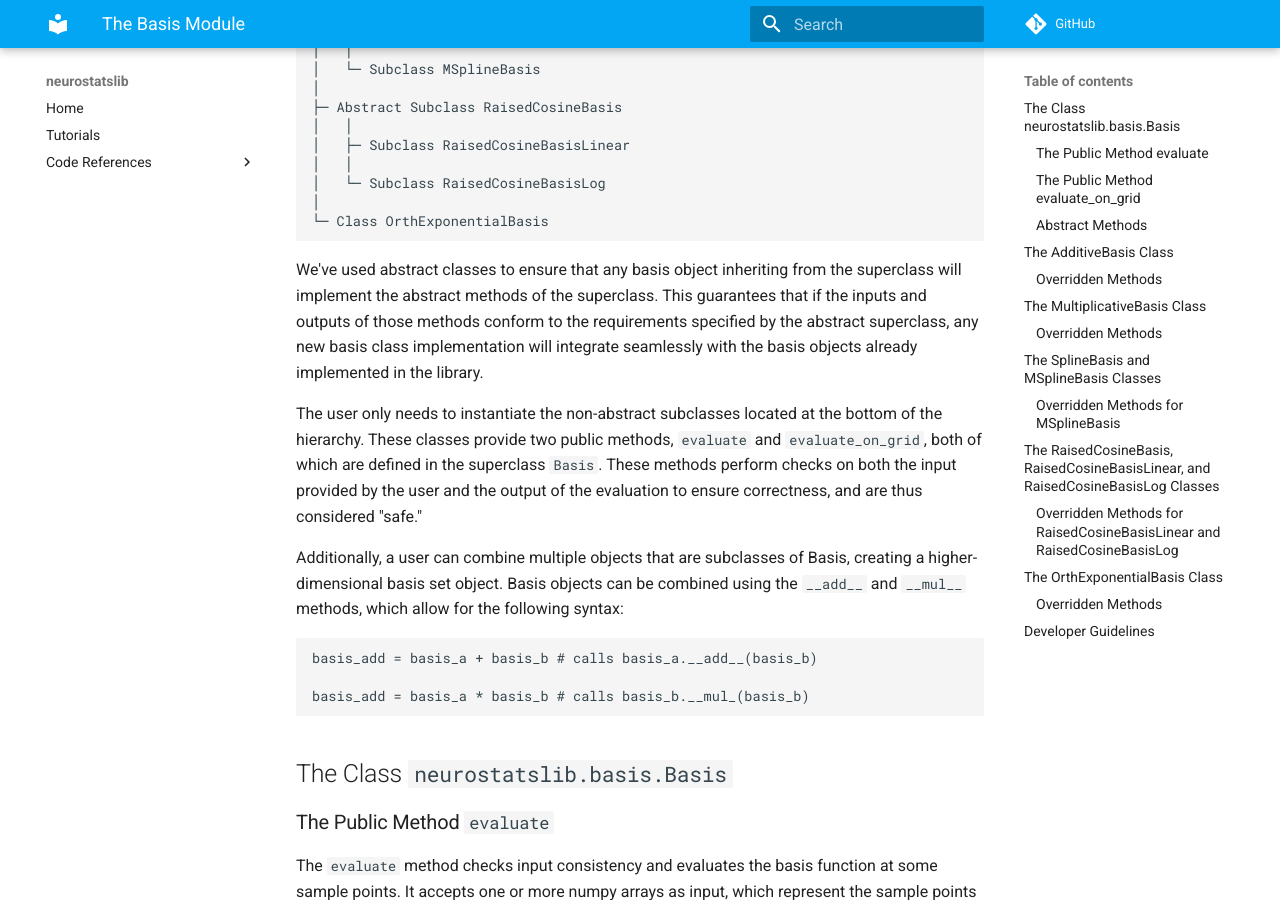
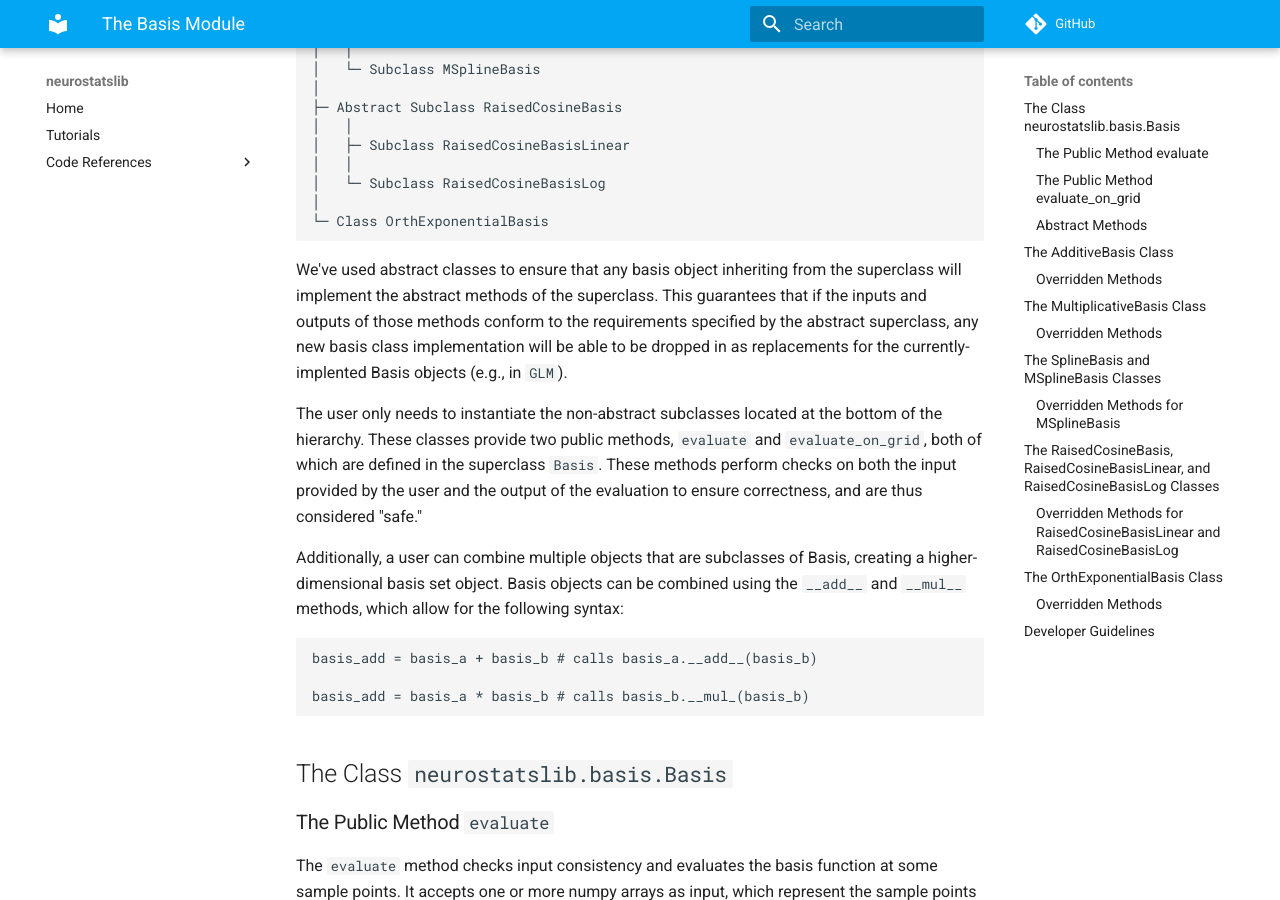
Before and after one commit to flatironinstitute/nemos, an MkDocs documentation site: the page built from docs/developers_notes/basis_module.md, in a window 1280 px wide and 900 px high, scrolled down 350 px. Built offline with MkDocs 1.6.1 and Material for MkDocs 9.7.7, drawn with Linux system fonts in a browser that asks for light colours; comment, search, counter and statistics services are not loaded.

Commit message:
Update docs/developers_notes/basis_module.md
Co-authored-by: William F. Broderick <billbrod@gmail.com>

````diff
--- a/docs/developers_notes/basis_module.md
+++ b/docs/developers_notes/basis_module.md
@@ -22,7 +22,7 @@ Abstract Class Basis
 └─ Class OrthExponentialBasis
 ```
 
-We've used abstract classes to ensure that any basis object inheriting from the superclass will implement the abstract methods of the superclass. This guarantees that if the inputs and outputs of those methods conform to the requirements specified by the abstract superclass, any new basis class implementation will integrate seamlessly with the basis objects already implemented in the library.
+We've used abstract classes to ensure that any basis object inheriting from the superclass will implement the abstract methods of the superclass. This guarantees that if the inputs and outputs of those methods conform to the requirements specified by the abstract superclass, any new basis class implementation will be able to be dropped in as replacements for the currently-implented Basis objects (e.g., in `GLM`).
 
 The user only needs to instantiate the non-abstract subclasses located at the bottom of the hierarchy. These classes provide two public methods, `evaluate` and `evaluate_on_grid`, both of which are defined in the superclass `Basis`. These methods perform checks on both the input provided by the user and the output of the evaluation to ensure correctness, and are thus considered "safe."
 
````
